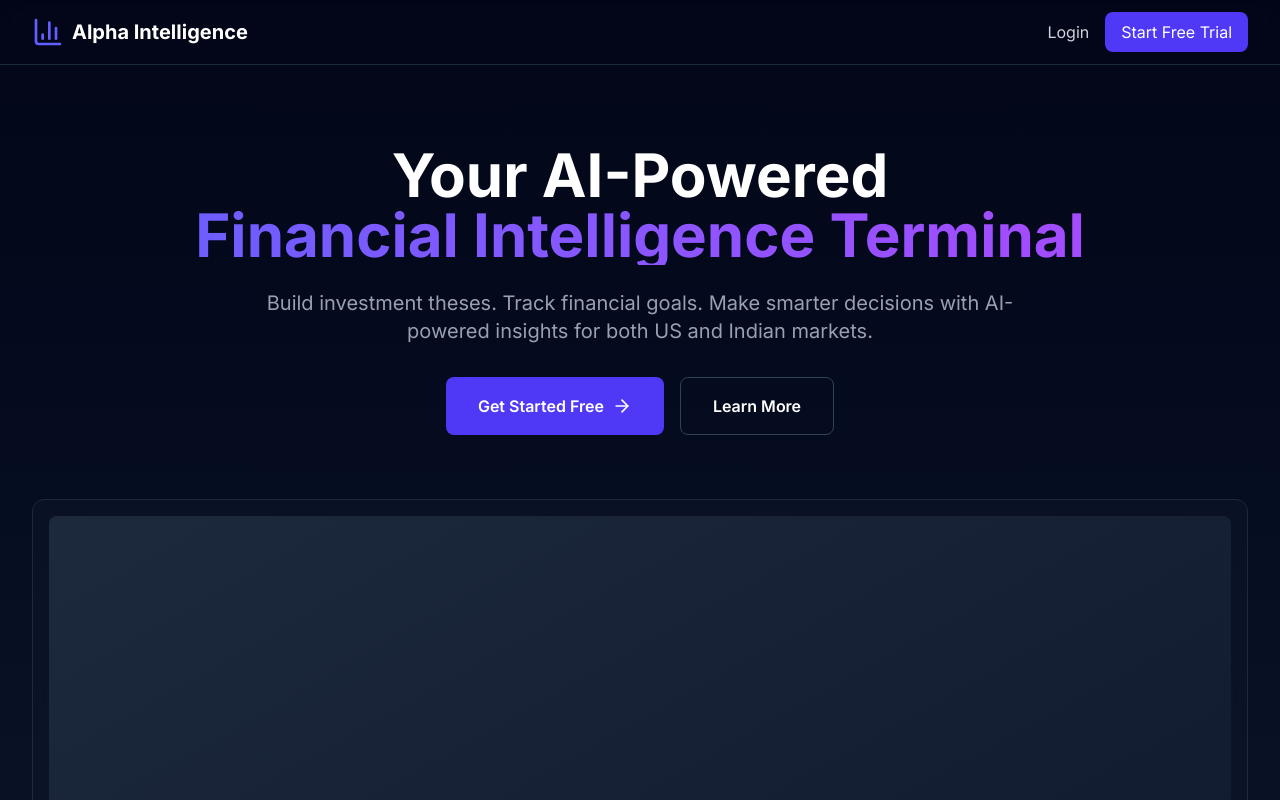
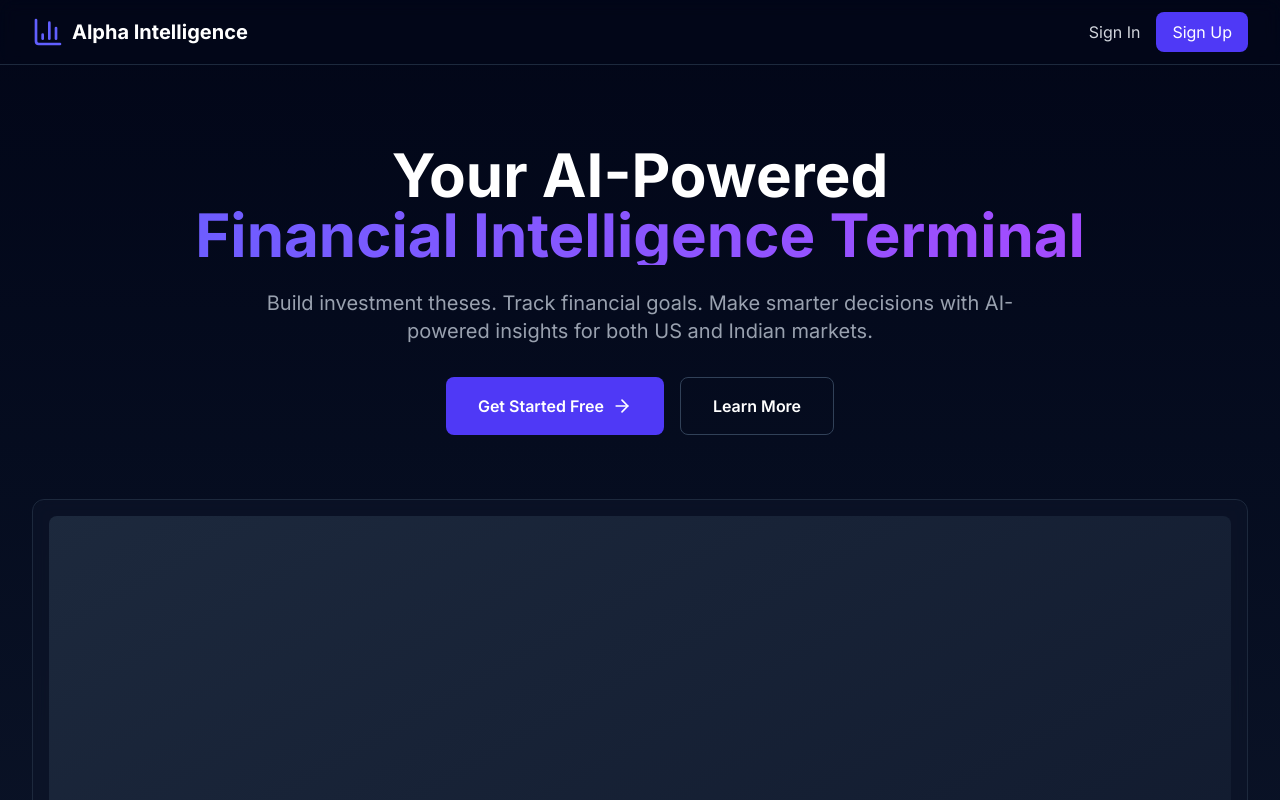
Before and after one commit to nikhilsharma010/stock-monitor-agent, a Next.js app in the folder web/: page / in a window 1280 px wide. Shown: the top 800 px of the page. Built offline with nearby package versions, Linux system fonts and the light colour scheme.

Commit message:
fix: Correct Clerk middleware async/await and update landing page links

```diff
--- a/web/src/app/page.tsx
+++ b/web/src/app/page.tsx
@@ -13,11 +13,11 @@ export default function Home() {
               <span className="text-xl font-bold text-white">Alpha Intelligence</span>
             </div>
             <div className="flex items-center space-x-4">
-              <Link href="/login" className="text-gray-300 hover:text-white transition">
-                Login
+              <Link href="/sign-in" className="text-gray-300 hover:text-white transition">
+                Sign In
               </Link>
-              <Link href="/signup" className="bg-indigo-600 hover:bg-indigo-700 text-white px-4 py-2 rounded-lg transition">
-                Start Free Trial
+              <Link href="/sign-up" className="bg-indigo-600 hover:bg-indigo-700 text-white px-4 py-2 rounded-lg transition">
+                Sign Up
               </Link>
             </div>
           </div>
@@ -37,7 +37,7 @@ export default function Home() {
             Build investment theses. Track financial goals. Make smarter decisions with AI-powered insights for both US and Indian markets.
           </p>
           <div className="flex justify-center space-x-4">
-            <Link href="/signup" className="bg-indigo-600 hover:bg-indigo-700 text-white px-8 py-4 rounded-lg font-semibold flex items-center space-x-2 transition">
+            <Link href="/sign-up" className="bg-indigo-600 hover:bg-indigo-700 text-white px-8 py-4 rounded-lg font-semibold flex items-center space-x-2 transition">
               <span>Get Started Free</span>
               <ArrowRight className="h-5 w-5" />
             </Link>
@@ -88,7 +88,7 @@ export default function Home() {
           <p className="text-indigo-100 mb-8 text-lg">
             Join thousands of investors making smarter decisions with Alpha Intelligence.
           </p>
-          <Link href="/signup" className="bg-white text-indigo-600 hover:bg-gray-100 px-8 py-4 rounded-lg font-semibold inline-flex items-center space-x-2 transition">
+          <Link href="/sign-up" className="bg-white text-indigo-600 hover:bg-gray-100 px-8 py-4 rounded-lg font-semibold inline-flex items-center space-x-2 transition">
             <span>Start Your Free Trial</span>
             <ArrowRight className="h-5 w-5" />
           </Link>
--- a/web/src/middleware.ts
+++ b/web/src/middleware.ts
@@ -2,15 +2,15 @@ import { clerkMiddleware, createRouteMatcher } from '@clerk/nextjs/server'
 
 const isPublicRoute = createRouteMatcher(['/', '/sign-in(.*)', '/sign-up(.*)'])
 
-export default clerkMiddleware((auth, request) => {
+export default clerkMiddleware(async (auth, request) => {
     if (!isPublicRoute(request)) {
-        auth().protect()
+        await auth.protect()
     }
 })
 
 export const config = {
     matcher: [
-        // Skip Next.js internals and all static files, unless found in search params
+        // Skip Next.js internals and all static files
         '/((?!_next|[^?]*\\.(?:html?|css|js(?!on)|jpe?g|webp|png|gif|svg|ttf|woff2?|ico|csv|docx?|xlsx?|zip|webmanifest)).*)',
         // Always run for API routes
         '/(api|trpc)(.*)',
```
